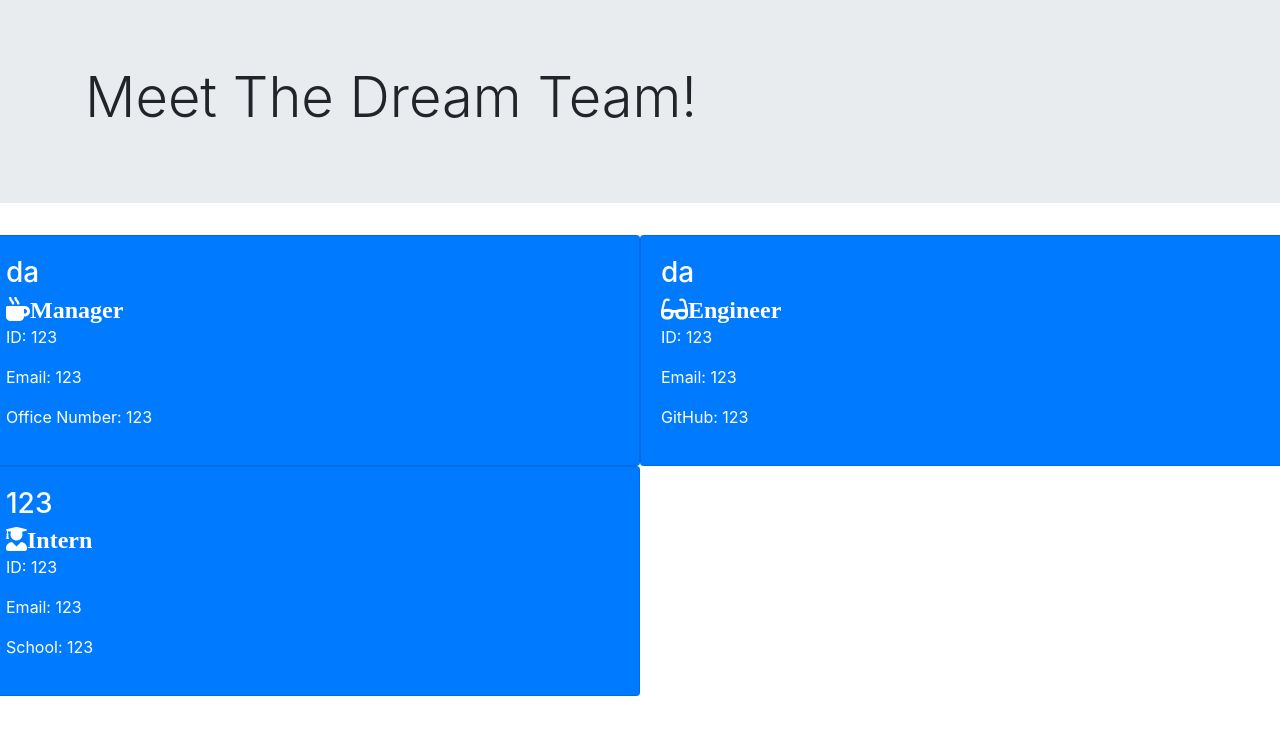
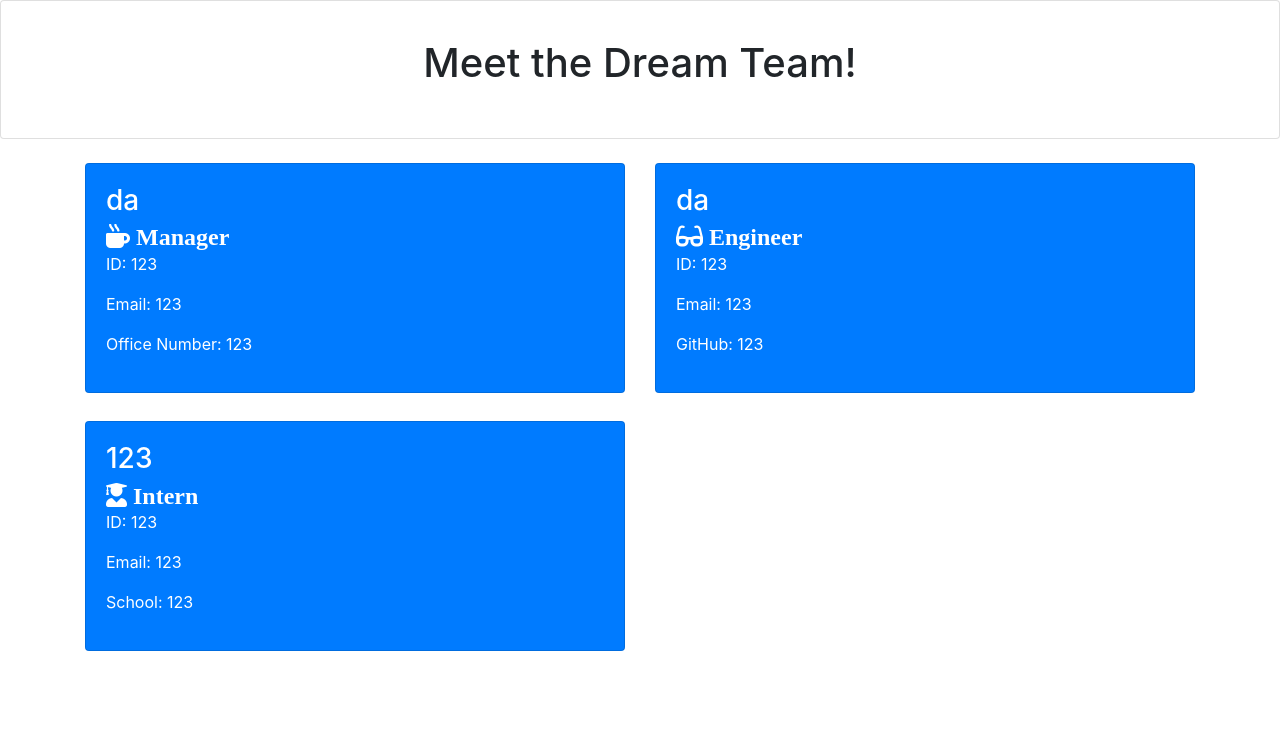
Before and after one commit to dannyphan6/Team-Profile-Generator, a website: page index.html in a window 1280 px wide. Drawn offline with nearby package versions, Linux system fonts and the light colour scheme.

Commit message:
Updated HTML

```diff
--- a/index.html
+++ b/index.html
@@ -9,23 +9,22 @@
         <link rel="stylesheet" href="https://stackpath.bootstrapcdn.com/bootstrap/4.5.2/css/bootstrap.min.css">
         <link rel="stylesheet" href="https://pro.fontawesome.com/releases/v5.10.0/css/all.css"
             integrity="sha384-AYmEC3Yw5cVb3ZcuHtOA93w35dYTsvhLPVnYs9eStHfGJvOvKxVfELGroGkvsg+p" crossorigin="anonymous" />
+        <link rel="stylesheet" href="./style.css">
         <title>Dream Team</title>
     </head>
 
     <body>
         <main>
-            <div class="jumbotron jumbotron-fluid">
+            <div class="card text-center">
+                <h1 class="card-title custom-card-title">Meet the Dream Team!</h1>
+            </div>
             <div class="container">
-                    <h1 class="display-4">Meet The Dream Team!</h1>
-                </div>
-            </div>
                 <div class="row row-cols-1 row-cols-md-2 g-4">
-
-                <div class="cols">
+                    <div class="col-3 mb-1 mt-4">
                         <div class="card bg-primary text-white">
                             <div class="card-body">
                                 <h3 class="card-title">da</h3>
-                            <h4 class="card-subtitle"><i class="fas fa-mug-hot">Manager</i></h4>
+                                <h4 class="card-subtitle"><i class="fas fa-mug-hot"> Manager</i></h4>
                                 <p>ID: 123</p>
                                 <p>Email: 123</p>
                                 <p>Office Number: 123</p>
@@ -33,12 +32,11 @@
                         </div>
                     </div>
 
-
-                <div class="cols">
+                    <div class="col-3 mb-1 mt-4">
                         <div class="card bg-primary text-white">
                             <div class="card-body">
                                 <h3 class="card-title">da</h3>
-                            <h4 class="card-subtitle"><i class="fas fa-glasses">Engineer</i></h4>
+                                <h4 class="card-subtitle"><i class="fas fa-glasses"> Engineer</i></h4>
                                 <p>ID: 123</p>
                                 <p>Email: 123</p>
                                 <p>GitHub: 123</p>
@@ -46,15 +44,16 @@
                         </div>
                     </div>
 
-
-                <div class="cols">
+                    <div class="col-3 mb-1 mt-4">
                         <div class="card bg-primary text-white">
                             <div class="card-body">
                                 <h3 class="card-title">123</h3>
-                            <h4 class="card-subtitle"><i class="fas fa-user-graduate">Intern</i></h4>
+                                <h4 class="card-subtitle"><i class="fas fa-user-graduate"> Intern</i></h4>
                                 <p>ID: 123</p>
                                 <p>Email: 123</p>
                                 <p>School: 123</p>
+                            </div>
+                        </div>
                     </div>
                 </div>
             </div>
--- /dev/null
+++ b/style.css
@@ -0,0 +1,3 @@
+.custom-card-title {
+    padding: 3%;
+}
```
Also changed, not shown: index.js (+16 -14 lines). Lines whose indentation alone changed are shown as unchanged.
